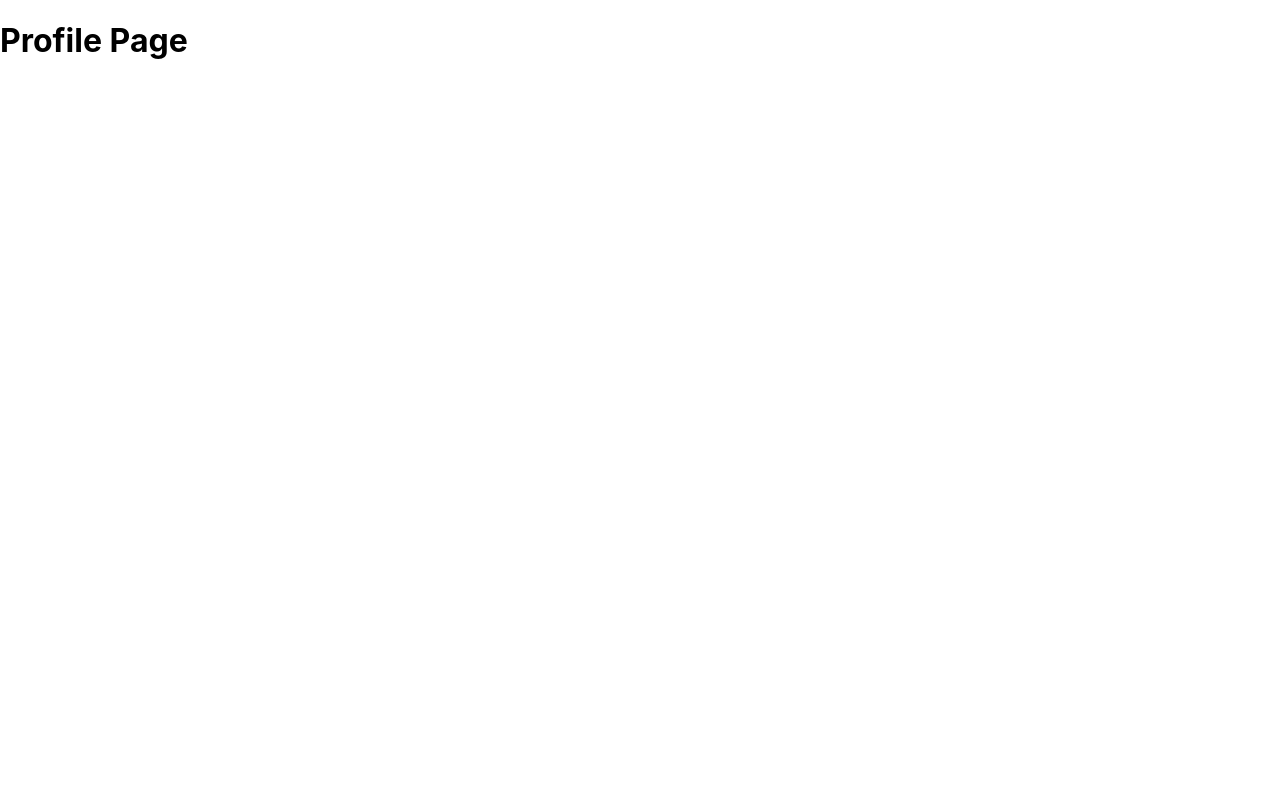
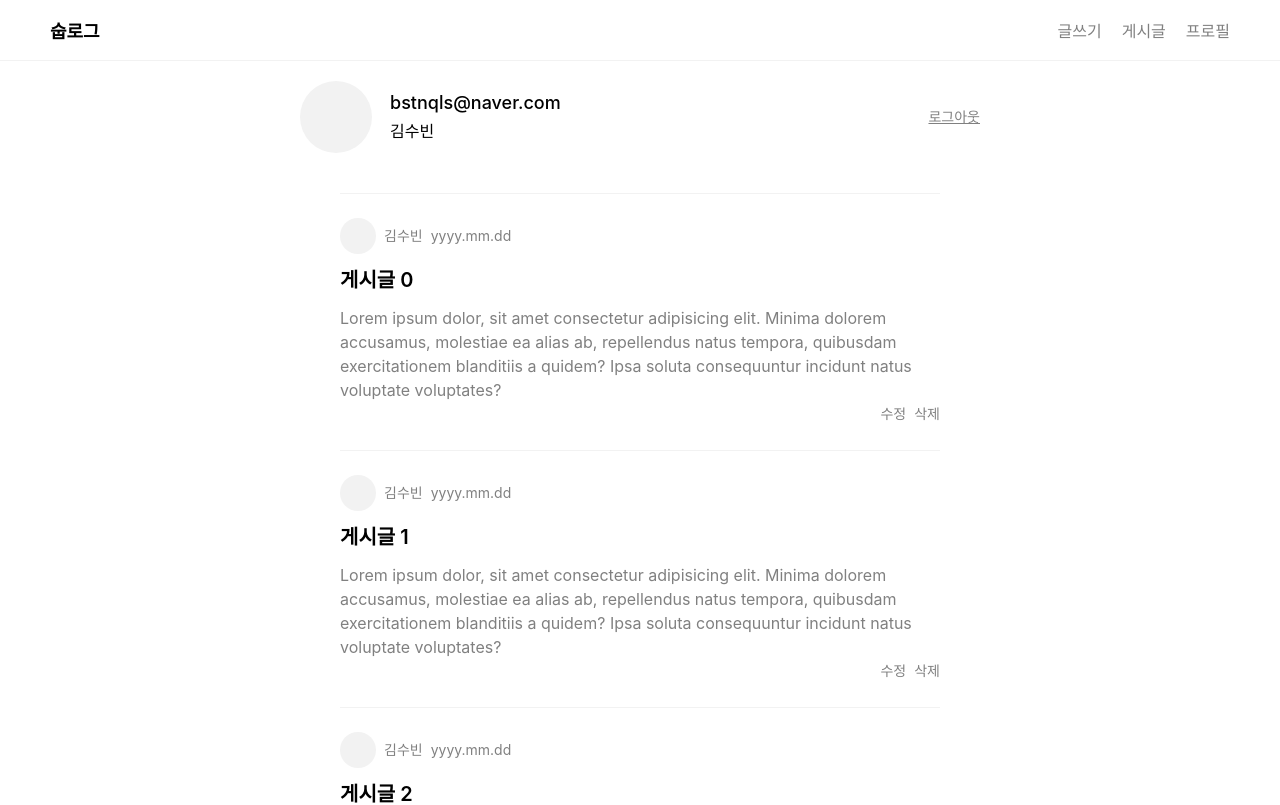
Before and after one commit to sssssubin/sublog-app, a React (Create React App) app: page /profile in a window 1280 px wide. Shown: the top 805 px of the page. Built offline with nearby package versions, Linux system fonts and the light colour scheme.

Commit message:
feat: 프로필 및 게시글 상세 컴포넌트 작업

```diff
--- /dev/null
+++ b/src/components/Footer.tsx
@@ -0,0 +1,11 @@
+import { Link } from "react-router-dom";
+
+export default function Footer() {
+  return (
+    <footer>
+      <Link to="/posts/new">글쓰기</Link>
+      <Link to="/posts">게시글</Link>
+      <Link to="/profile">프로필</Link>
+    </footer>
+  )
+}
--- /dev/null
+++ b/src/components/Header.tsx
@@ -0,0 +1,14 @@
+import { Link } from "react-router-dom";
+
+export default function Header() {
+  return (
+    <header className="header">
+      <Link to="/" className="header__logo">숩로그</Link>
+      <div>
+        <Link to="/posts/new">글쓰기</Link>
+        <Link to="/posts">게시글</Link>
+        <Link to="/profile">프로필</Link>
+      </div>
+    </header>
+  )
+}
--- /dev/null
+++ b/src/components/PostDetail.tsx
@@ -0,0 +1,21 @@
+export default function PostDetail() {
+  return (
+    <div className="post__detail">
+      <div className="post__box">
+        <div className="post__title">Lorem ipsum dolor sit amet consectetur adipisicing elit.</div>
+        <div className="post__profile-box">
+          <div className="post__profile" />
+          <div className="post__author-name">김수빈</div>
+          <div className="post__date">yyyy.mm.dd</div>
+        </div>
+        <div className="post__utils-box">
+          <div className="post__delete">삭제</div>
+          <div className="post__edit">수정</div>
+        </div>
+        <div className="post__text">
+          Lorem ipsum dolor, sit amet consectetur adipisicing elit. Minima dolorem accusamus, molestiae ea alias ab, repellendus natus tempora, quibusdam exercitationem blanditiis a quidem? Ipsa soluta consequuntur incidunt natus voluptate voluptates?
+        </div>
+      </div>
+    </div>
+  );
+}
--- /dev/null
+++ b/src/components/PostList.tsx
@@ -0,0 +1,39 @@
+import { Link } from "react-router-dom";
+
+interface PostListProps {
+  hasNavigation?: boolean;
+}
+
+export default function PostList({ hasNavigation = true }) {
+  return (
+    <>
+      {hasNavigation && (
+        <div className="post__navigation">
+          <div className="post__navigation--active">전체</div>
+          <div>나의 글</div>
+        </div>
+      )}
+      <div className="post__list">
+        {[...Array(10)].map((e, index) => (
+          <div key={index} className="post__box">
+            <Link to={`/posts/${index}`}>
+              <div className="post__profile-box">
+                <div className="post__profile" />
+                <div className="post__author-name">김수빈</div>
+                <div className="post__date">yyyy.mm.dd</div>
+              </div>
+              <div className="post__title">게시글 {index}</div>
+              <div className="post__text">
+                Lorem ipsum dolor, sit amet consectetur adipisicing elit. Minima dolorem accusamus, molestiae ea alias ab, repellendus natus tempora, quibusdam exercitationem blanditiis a quidem? Ipsa soluta consequuntur incidunt natus voluptate voluptates?
+              </div>
+            </Link>
+            <div className="post__utils-box">
+              <div className="post__delete">삭제</div>
+              <div className="post__edit">수정</div>
+            </div>
+          </div>
+        ))}
+      </div>
+    </>
+  )
+}
--- /dev/null
+++ b/src/components/Profile.tsx
@@ -0,0 +1,18 @@
+import { Link } from "react-router-dom";
+
+export default function Profile() {
+  return (
+    <div className="profile__box">
+      <div className="flex__box-lg">
+        <div className="profile__image"></div>
+        <div>
+          <div className="profile__email">bstnqls@naver.com</div>
+          <div className="profile__name">김수빈</div>
+        </div>
+      </div>
+      <Link to="/" className="profile__logout">
+        로그아웃
+      </Link>
+    </div>
+  );
+}
--- a/src/index.css
+++ b/src/index.css
@@ -16,11 +16,17 @@ code {
 header {
   display: flex;
   justify-content: space-between;
-  flex-direction: row-reverse;
+  /* flex-direction: row-reverse; */
   align-items: center;
   border-bottom: 1px solid #f2f2f2;
   padding: 10px 40px;
   min-height: 40px;
+}
+
+header .header__logo {
+  color: black;
+  font-weight: 600;
+  font-size: 18px;
 }
 
 header a {
@@ -75,8 +81,9 @@ footer a:hover {
   font-weight: 600;
 }
 
-/* post list */
-.post__list {
+/* post list, post detail */
+.post__list,
+.post__detail {
   min-height: 90vh;
   padding: 20px;
   text-align: center;
@@ -133,7 +140,7 @@ footer a:hover {
   flex-direction: row-reverse;
   font-size: 14px;
   color: gray;
-  margin-top: 14px;
+  /* margin-top: 14px; */
 }
 
 .post__delete:hover,
@@ -145,3 +152,70 @@ footer a:hover {
 .post__edit:focus {
   color: black;
 }
+
+/* post detail */
+.post__detail .post__title {
+  font-size: 36px;
+  line-height: 40px;
+}
+
+.post__detail .post__utils-box {
+  padding: 10px 0px;
+  border-top: 1px solid #f2f2f2;
+  border-bottom: 1px solid #f2f2f2;
+  flex-direction: row;
+}
+
+.post__detail .post__profile-box {
+  padding: 10px 0px;
+}
+
+.post__detail .post__text {
+  padding: 20px 0px;
+}
+
+/* profile */
+.profile__box {
+  display: flex;
+  gap: 18px;
+  align-items: center;
+  font-size: 18px;
+  margin: 0 auto;
+  max-width: 680px;
+  text-align: left;
+  line-height: 24px;
+  justify-content: space-between;
+  padding: 20px;
+}
+
+.flex__box-lg {
+  display: flex;
+  gap: 18px;
+  align-items: center;
+}
+
+.profile__image {
+  width: 72px;
+  height: 72px;
+  background-color: #f2f2f2;
+  border-radius: 50%;
+}
+
+.profile__name {
+  font-size: 16px;
+  padding-top: 4px;
+}
+
+.profile__email {
+  font-weight: 500;
+}
+
+.profile__logout {
+  color: gray;
+  font-size: 14px;
+}
+
+.profile__logout:hover,
+.profile__logout:focus {
+  color: black;
+}
--- a/src/pages/home/index.tsx
+++ b/src/pages/home/index.tsx
@@ -1,47 +1,13 @@
-import { Link } from "react-router-dom";
+import Header from "../../components/Header";
+import Footer from "../../components/Footer";
+import PostList from "../../components/PostList";
 
 export default function Home() {
   return (
     <div>
-      <header>
-        <div>
-          <Link to="/posts/new">글쓰기</Link>
-          <Link to="/posts">게시글</Link>
-          <Link to="/profile">프로필</Link>
-        </div>
-      </header>
-      <div>
-        <div className="post__navigation">
-          <div className="post__navigation--active">전체</div>
-          <div>나의 글</div>
-        </div>
-      </div>
-      <div className="post__list">
-        {[...Array(10)].map((e, index) => (
-          <div key={index} className="post__box">
-            <Link to={`/posts/${index}`}>
-              <div className="post__profile-box">
-                <div className="post__profile" />
-                <div className="post__author-name">김수빈</div>
-                <div className="post__date">yyyy.mm.dd</div>
-              </div>
-              <div className="post__title">게시글 {index}</div>
-              <div className="post__text">
-                Lorem ipsum dolor, sit amet consectetur adipisicing elit. Minima dolorem accusamus, molestiae ea alias ab, repellendus natus tempora, quibusdam exercitationem blanditiis a quidem? Ipsa soluta consequuntur incidunt natus voluptate voluptates?
-              </div>
-            </Link>
-            <div className="post__utils-box">
-              <div className="post__delete">삭제</div>
-              <div className="post__edit">수정</div>
-            </div>
-          </div>
-        ))}
-      </div>
-      <footer>
-        <Link to="/posts/new">글쓰기</Link>
-        <Link to="/posts">게시글</Link>
-        <Link to="/profile">프로필</Link>
-      </footer>
+      <Header />
+      <PostList />
+      <Footer />
     </div>
   );
 }
--- a/src/pages/posts/detail.tsx
+++ b/src/pages/posts/detail.tsx
@@ -1,3 +1,13 @@
-export default function PostDetail() {
-  return <h1>Post Detail Page</h1>;
+import Footer from "../../components/Footer";
+import Header from "../../components/Header";
+import PostDetail from "../../components/PostDetail";
+
+export default function PostPage() {
+  return (
+    <>
+      <Header />
+      <PostDetail />
+      <Footer />
+    </>
+  );
 }
--- a/src/pages/posts/index.tsx
+++ b/src/pages/posts/index.tsx
@@ -1,3 +1,13 @@
-export default function PostList() {
-  return <h1>Post List Page</h1>;
+import Footer from "../../components/Footer";
+import Header from "../../components/Header";
+import PostList from "../../components/PostList";
+
+export default function PostsPage() {
+  return (
+    <>
+      <Header />
+      <PostList hasNavigation={false} />
+      <Footer />
+    </>
+  );
 }
--- a/src/pages/posts/new.tsx
+++ b/src/pages/posts/new.tsx
@@ -1,3 +1,14 @@
+import Footer from "../../components/Footer";
+import Header from "../../components/Header";
+
 export default function PostNew() {
-  return <h1>Post New Page</h1>;
+  return (
+    <>
+      <Header />
+      <div>
+        Post Form
+      </div>
+      <Footer />
+    </>
+  );
 }
--- a/src/pages/profile/index.tsx
+++ b/src/pages/profile/index.tsx
@@ -1,3 +1,15 @@
-export default function Profile() {
-  return <h1>Profile Page</h1>;
+import Footer from "../../components/Footer";
+import Header from "../../components/Header";
+import PostList from "../../components/PostList";
+import Profile from "../../components/Profile";
+
+export default function ProfilePage() {
+  return (
+    <>
+      <Header />
+      <Profile />
+      <PostList hasNavigation={false} />
+      <Footer />
+    </>
+  );
 }
```
